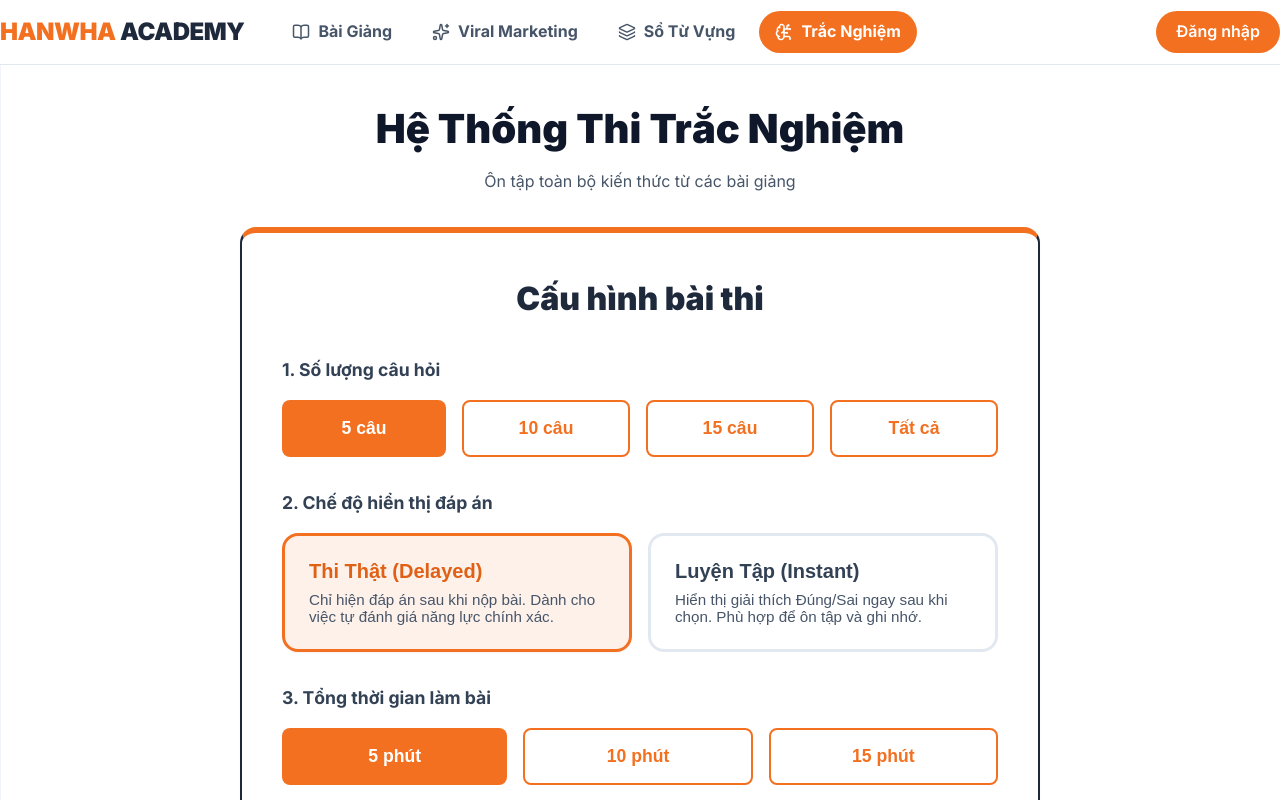
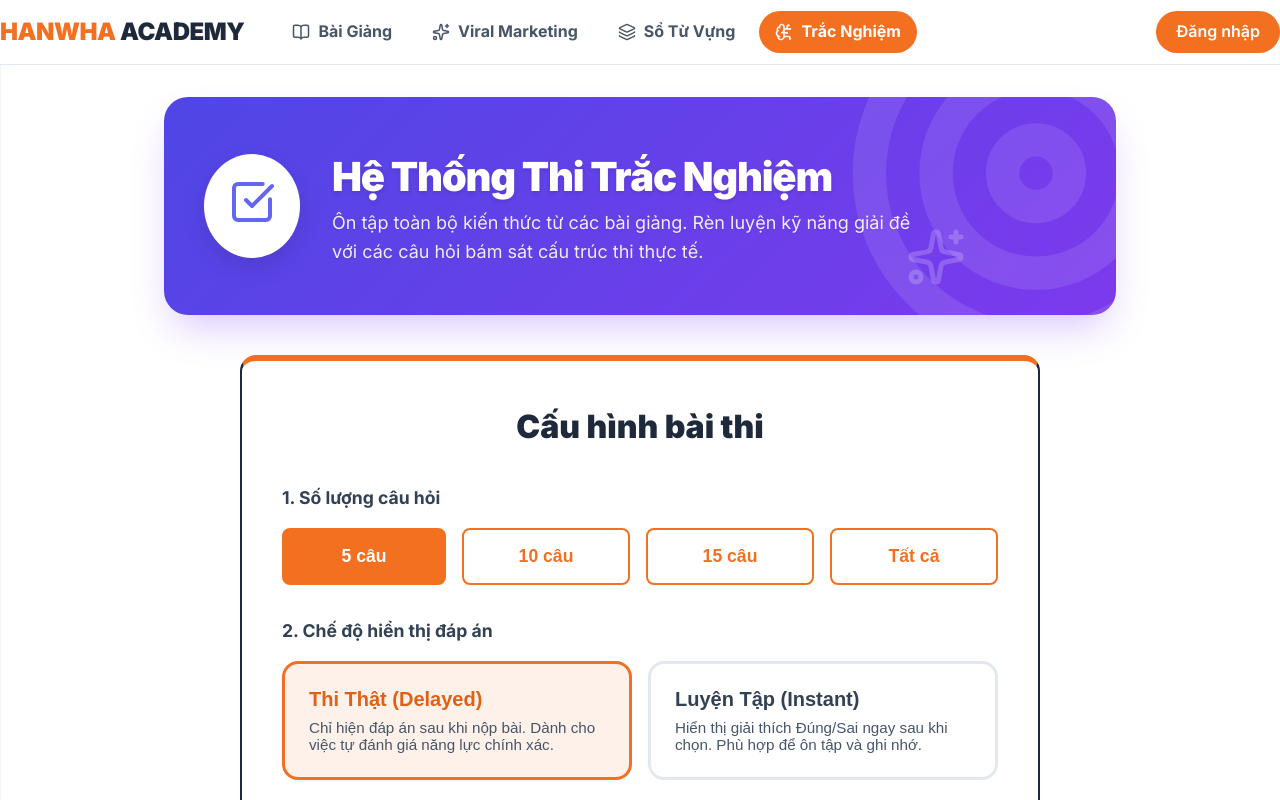
Before and after one commit to andytanphuc3-afk/hanwha2, a Next.js app: page /quiz in a window 1280 px wide. Shown: the top 800 px of the page. Built offline with nearby package versions, Linux system fonts and the light colour scheme.

Commit message:
Add beautiful banners to vocabulary and quiz pages

```diff
--- a/src/app/quiz/page.tsx
+++ b/src/app/quiz/page.tsx
@@ -1,5 +1,7 @@
 import { getCourseData } from '@/lib/data';
 import QuizApp from '@/components/QuizApp';
+
+import { CheckSquare, Target, Sparkles } from 'lucide-react';
 
 export default function QuizPage() {
   const data = getCourseData();
@@ -14,9 +16,38 @@ export default function QuizPage() {
     }));
 
   return (
-    <div className="container py-8">
-      <h1 className="font-black mb-2 text-center" style={{ fontSize: '2.5rem' }}>Hệ Thống Thi Trắc Nghiệm</h1>
-      <p className="text-slate text-center mb-8">Ôn tập toàn bộ kiến thức từ các bài giảng</p>
+    <div className="container py-8" style={{ maxWidth: '1000px', margin: '0 auto' }}>
+      {/* Beautiful Banner */}
+      <div style={{
+        background: 'linear-gradient(135deg, #4f46e5 0%, #7c3aed 100%)',
+        borderRadius: '24px',
+        padding: '3rem 2.5rem',
+        marginBottom: '2.5rem',
+        color: 'white',
+        boxShadow: '0 20px 40px -10px rgba(124, 58, 237, 0.3)',
+        display: 'flex',
+        alignItems: 'center',
+        gap: '2rem',
+        position: 'relative',
+        overflow: 'hidden'
+      }}>
+        <div style={{ position: 'absolute', top: '-20px', right: '-20px', opacity: 0.1, transform: 'scale(2)' }}>
+          <Target size={200} />
+        </div>
+        <div style={{ position: 'absolute', bottom: '20px', right: '150px', opacity: 0.2 }}>
+          <Sparkles size={60} />
+        </div>
+
+        <div style={{ backgroundColor: 'white', padding: '1.5rem', borderRadius: '50%', color: '#6366f1', flexShrink: 0, zIndex: 1, boxShadow: '0 10px 25px rgba(0,0,0,0.1)' }}>
+          <CheckSquare size={48} />
+        </div>
+        <div style={{ zIndex: 1 }}>
+          <h1 className="font-black mb-3" style={{ fontSize: '2.5rem', letterSpacing: '-0.03em', textShadow: '0 2px 4px rgba(0,0,0,0.1)' }}>Hệ Thống Thi Trắc Nghiệm</h1>
+          <p style={{ fontSize: '1.125rem', opacity: 0.9, maxWidth: '600px', lineHeight: 1.6, textShadow: '0 1px 2px rgba(0,0,0,0.1)' }}>
+            Ôn tập toàn bộ kiến thức từ các bài giảng. Rèn luyện kỹ năng giải đề với các câu hỏi bám sát cấu trúc thi thực tế.
+          </p>
+        </div>
+      </div>
 
       <QuizApp allQuestions={allQuestions} />
     </div>
```
Also changed, not shown: src/app/vocabulary/VocabularyClient.tsx (+31 -3 lines).
